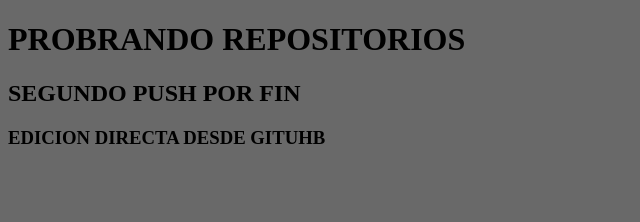
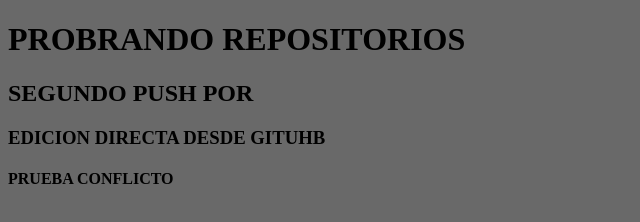
Before and after one commit to issx03/First-Proyect, a plain HTML site: page index.html in a window 1280 px wide. Shown: the whole page, without its empty margins (0-640 px from the left). Drawn offline with Linux system fonts and the light colour scheme.

Commit message:
Prueba Conflicto En Pull

```diff
--- a/index.html
+++ b/index.html
@@ -14,8 +14,9 @@
 <body>
 
     <h1>PROBRANDO REPOSITORIOS</h1>
-    <h2>SEGUNDO PUSH POR FIN</h2>
+    <h2>SEGUNDO PUSH POR</h2>
     <h3>EDICION DIRECTA DESDE GITUHB</h3>
+    <h4>PRUEBA CONFLICTO</h4>
 
 </body>
 
```
